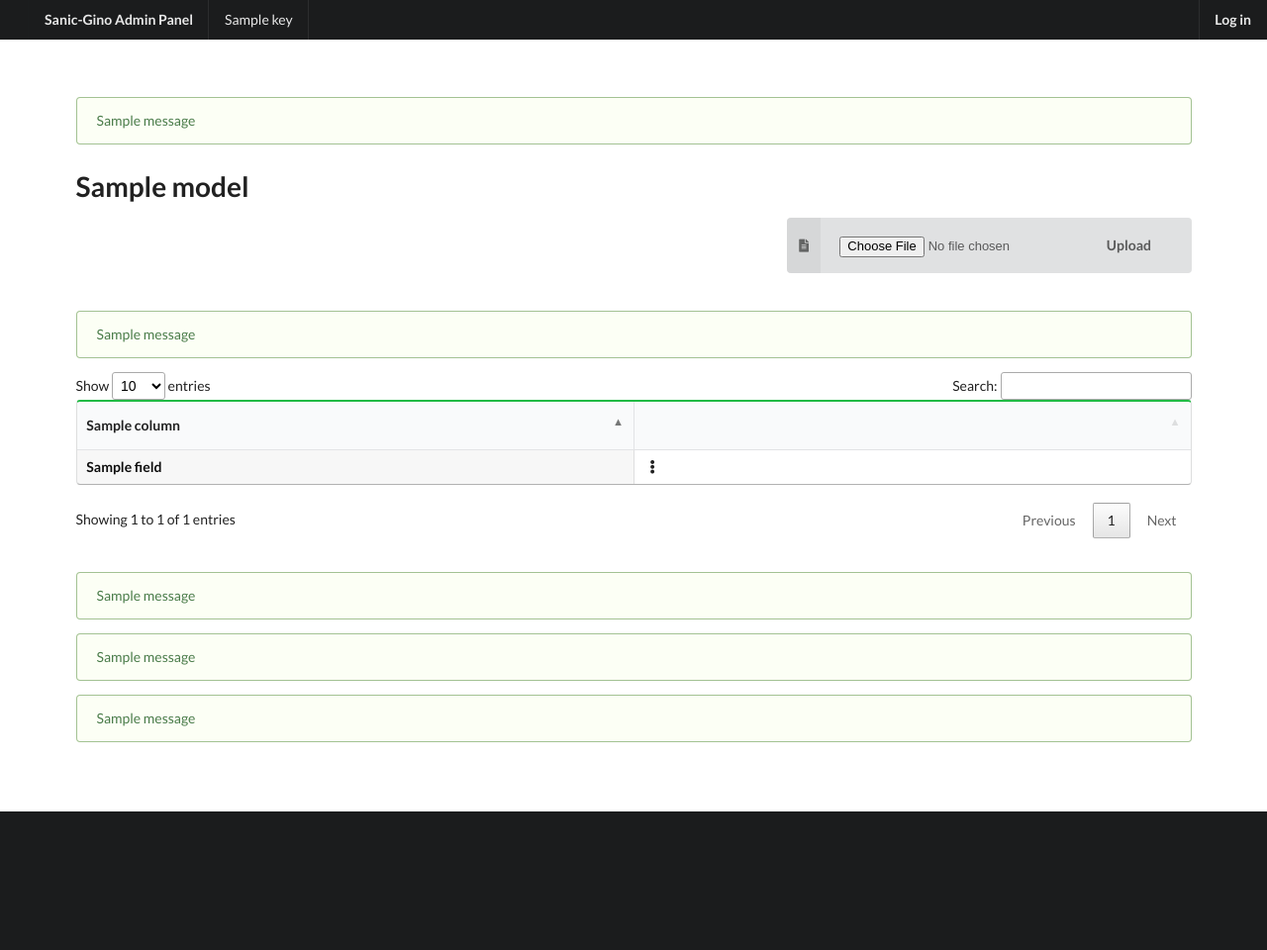
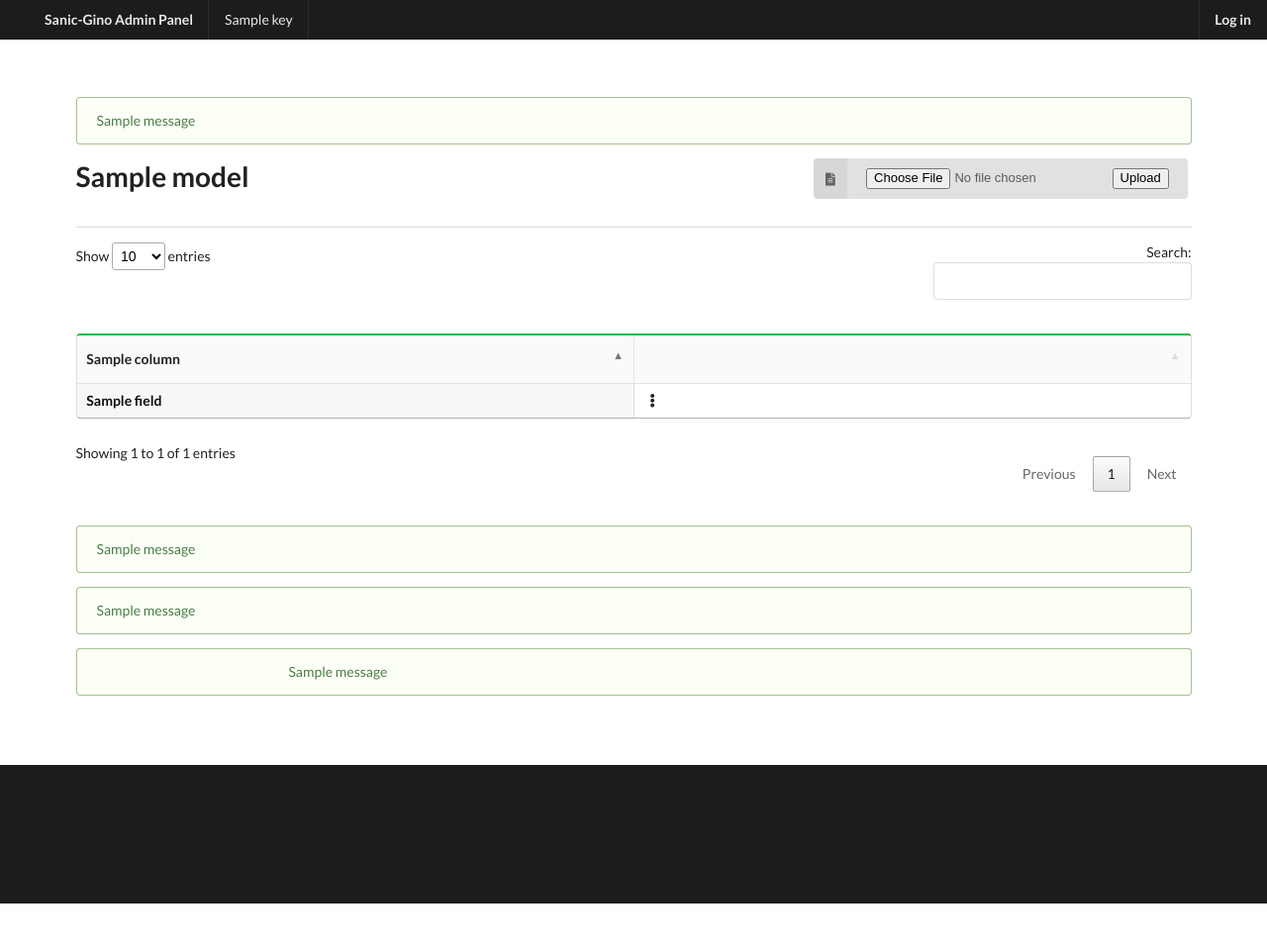
Before and after one commit to xnuinside/gino-admin, a Python web app: template gino_admin/templates/model_view.html in a window 1280 px wide. Shown: the whole page at 99% size. After the commit the page ends 913 px from the top, so only its background shows below. Run offline with Jinja, Linux system fonts and the light colour scheme; the template is opened without the code that fills it: most values are stand-ins (such as "Sample title", 1, 10 or a date in 2020); one stand-in notice (Sample message) is shown; some libraries are stand-ins or nearby versions.

Commit message:
update templates, added export to csv

```diff
--- a/gino_admin/templates/app.html
+++ b/gino_admin/templates/app.html
@@ -12,10 +12,19 @@
 
     <script src="https://cdnjs.cloudflare.com/ajax/libs/jquery/3.1.1/jquery.min.js" integrity="sha256-hVVnYaiADRTO2PzUGmuLJr8BLUSjGIZsDYGmIJLv2b8=" crossorigin="anonymous"></script>
     <script src="https://cdnjs.cloudflare.com/ajax/libs/semantic-ui/2.2.7/semantic.min.js" integrity="sha256-flVaeawsBV96vCHiLmXn03IRJym7+ZfcLVvUWONCas8=" crossorigin="anonymous"></script>
+ <link rel="stylesheet" href="https://cdnjs.cloudflare.com/ajax/libs/semantic-ui/2.2.7/semantic.min.css" integrity="sha256-wT6CFc7EKRuf7uyVfi+MQNHUzojuHN2pSw0YWFt2K5E=" crossorigin="anonymous" />
+      <link rel="stylesheet" type="text/css" href="https://cdn.datatables.net/v/se/dt-1.10.20/b-1.6.1/b-html5-1.6.1/cr-1.5.2/r-2.2.3/sp-1.0.1/datatables.min.css" crossorigin="anonymous" />
+      <link rel="stylesheet" type="text/css" href="https://cdn.datatables.net/select/1.3.1/css/select.dataTables.min.css" crossorigin="anonymous" />
 
-   <script type="text/javascript" charset="utf8" src="https://cdn.datatables.net/1.10.20/js/jquery.dataTables.js"></script>
-    <link rel="stylesheet" href="https://cdnjs.cloudflare.com/ajax/libs/semantic-ui/2.2.7/semantic.min.css" integrity="sha256-wT6CFc7EKRuf7uyVfi+MQNHUzojuHN2pSw0YWFt2K5E=" crossorigin="anonymous" />
-   <link rel="stylesheet" type="text/css" href="https://cdn.datatables.net/1.10.20/css/jquery.dataTables.css">
+<script type="text/javascript" src="https://cdn.datatables.net/v/se/dt-1.10.20/b-1.6.1/b-html5-1.6.1/cr-1.5.2/r-2.2.3/sp-1.0.1/datatables.min.js" crossorigin="anonymous" ></script>
+
+<script type="text/javascript" language="javascript" src="https://cdn.datatables.net/buttons/1.5.6/js/buttons.html5.min.js" crossorigin="anonymous" ></script>
+
+<script type="text/javascript" language="javascript" src="https://cdn.datatables.net/buttons/1.5.6/js/buttons.print.min.js" crossorigin="anonymous" ></script>
+      <script type="text/javascript" language="javascript" src="https://cdn.datatables.net/buttons/1.5.6/js/dataTables.buttons.min.js" crossorigin="anonymous" ></script>
+
+<script type="text/javascript" language="javascript" src="https://cdnjs.cloudflare.com/ajax/libs/jszip/3.1.3/jszip.min.js" crossorigin="anonymous" ></script>
+
        <link rel="stylesheet" type="text/css" href="static/app.css">
 
     <style>
--- a/gino_admin/templates/data_table.html
+++ b/gino_admin/templates/data_table.html
@@ -1,9 +1,5 @@
 <!-- table for model view -->
-
-{% for cat, msg in get_flashed_messages(with_categories=true) %}
-      <div class="ui {{ cat }} message"><p>{{ msg }}</p></div>
-      {% endfor %}
-<table id="table_id" class="ui green padded compact sortable celled definition table">
+<table id="models_table" class="ui green padded compact sortable celled definition table">
     <!-- header row -->
     <thead class="full-width">
         <tr>{% for column_name  in columns %}
--- a/gino_admin/templates/file_upload.html
+++ b/gino_admin/templates/file_upload.html
@@ -1,7 +1,6 @@
 <form action="{{url_prefix}}/{{model.lower()}}/upload/" method="post" enctype="multipart/form-data">
-<div class="ui right floated small labeled icon button">
+<div class="ui small labeled icon button">
 <input id='file_input' accept=".csv" type='file' name="file_names"/>
-    <i class="file alternate icon"></i><button type='submit' class="ui button">Upload</button>
+    <i class="file alternate icon"></i><button type='submit'>Upload</button>
 </div>
 </form>
-<br><br><br><br>
--- a/gino_admin/templates/model_view.html
+++ b/gino_admin/templates/model_view.html
@@ -2,10 +2,20 @@
 
 {% block title %}{{model}}}{% endblock %}
 {% block body %}
-<h1>{{model}}</h1>
-
+<div id="header_grid" class="ui grid">
+    <div class="sixteen column row">
+        <div class="ten wide column">
+<h1>{{model}}</h1></div>
+        <div class="six wide column right aligned content">
 {% include 'file_upload.html' %}
-
+        </div>
+    </div>
+    <div class="ui divider"></div>
+</div>
+<div id="grid" class="ui grid">
+    <div class="sixteen column row" id="row_filters">
+    </div>
+</div>
 {% include 'data_table.html' %}
 
 {% for cat, msg in get_flashed_messages(with_categories=true) %}
@@ -15,6 +25,12 @@
 {% for cat, msg in get_flashed_messages(with_categories=true) %}
       <div class="ui {{ cat }} message"><p>{{ msg }}</p></div>
       {% endfor %}
+
+<div id="grid_footer" class="ui grid right aligned content">
+    <div class="three column " id="grid_footer_row">
+    </div>
+</div>
+
 <div class="ui basic modal">
   <div class="ui icon header">
     <i class="trash icon"></i> Delete all {{model}}
@@ -34,19 +50,54 @@
 </div>
 <!-- end of modal -->
 
-    <button id="delete_all" class="ui right floated small grey labeled icon button" type="button">
-    <i class="trash icon"></i>Delete all {{model}}</button>
-
-    <button id="add" class="ui right floated small primary labeled icon button" type="button">
+    <button id="add" class="ui right floated small green labeled icon button" type="button">
         <i class="user icon"></i>
         <a style="color:#fff;" href="{{url_prefix}}/{{model.lower()}}/add">Add {{model}}</a>
     </button>
 
-
+    <button id="delete_all" class="ui left floated small red inverted labeled icon button" type="button">
+    <i class="trash icon"></i>Delete all {{model}}</button>
 <script>
 $(document).ready( function () {
-    $('#table_id').DataTable();
+    $('#models_table').DataTable({
+    dom: 'Blfrtip',
+
+    buttons: [
+        {
+            extend: 'csvHtml5',
+            text: 'Export to csv',
+            filename: '{{model}}',
+            exportOptions: {
+                modifier: {
+                    search: 'none'
+                },
+
+                 columns: 'th:not(:last-child)'
+            }
+        }
+    ],
+initComplete: function () {
+    $('.buttons-csv').attr('id', 'buttons-csv')
+    $('#models_table_length').attr('class', 'dataTables_length twelve wide column')
+    $('#models_table_filter').attr('class','dataTables_filter ui form right aligned content four wide column')
+     $("#grid").appendTo("#models_table_wrapper");
+     $('#grid').insertBefore('#models_table');
+    $('#buttons-csv').attr('class','ui right floated five wide small green labeled icon button')
+    $('#buttons-csv').html('<i class="download icon"></i>Export to CSV')
+
+    $('#buttons-csv').insertBefore('#add');
+    $("#models_table_length").appendTo("#row_filters");
+    $("#models_table_filter").appendTo("#row_filters");
+    $('#grid_footer').insertAfter('#models_table');
+
+    $('#models_table_info').appendTo("#grid_footer_row");
+    $('<br>').appendTo("#grid_footer_row");
+    $('#models_table_paginate').appendTo("#grid_footer_row");
+    $('<br>').insertBefore("#models_table")
+}
 } );
+} );
+
 $(function(){
 	$("#delete_all").click(function(){
 		$(".ui.basic.modal").modal('show');
@@ -55,7 +106,6 @@ $(function(){
 		closable: true
 	});
 });
-
 </script>
 
 {% for cat, msg in get_flashed_messages(with_categories=true) %}
```
Also changed, not shown: 2 other files.
